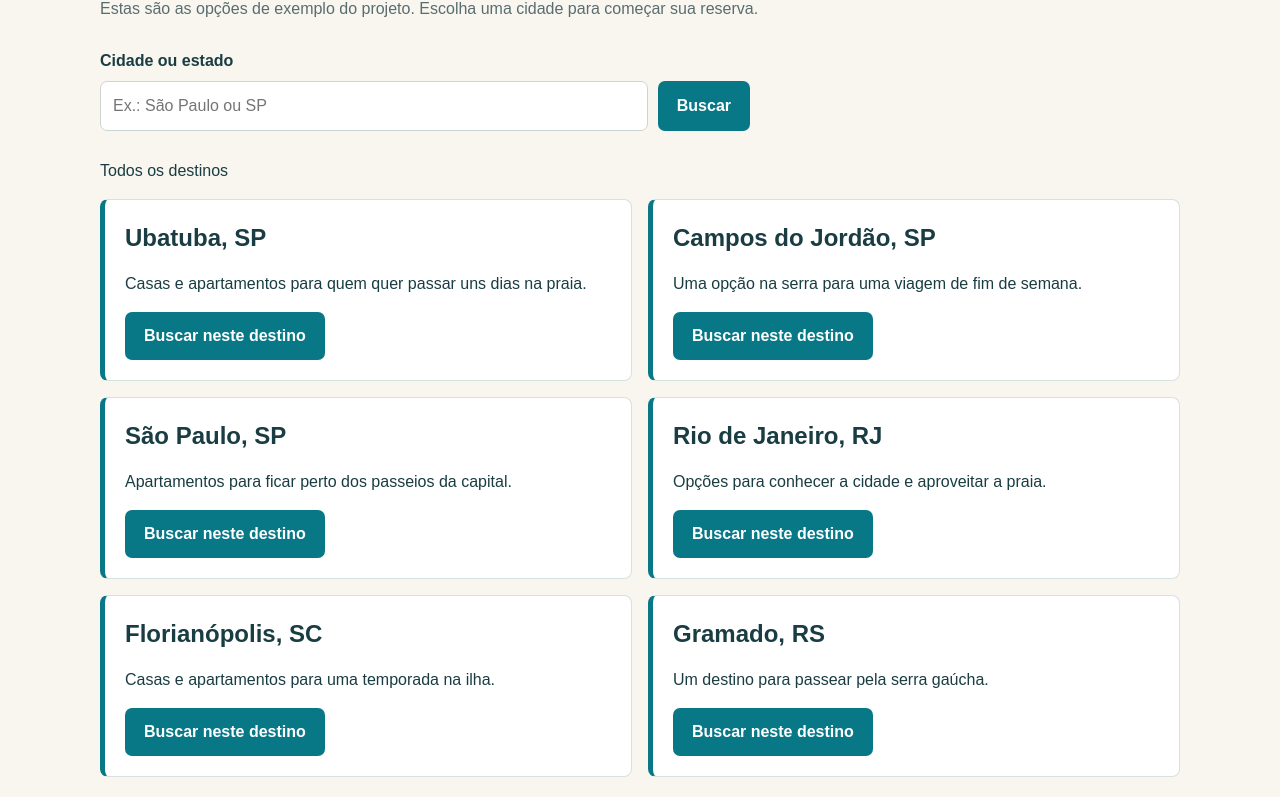
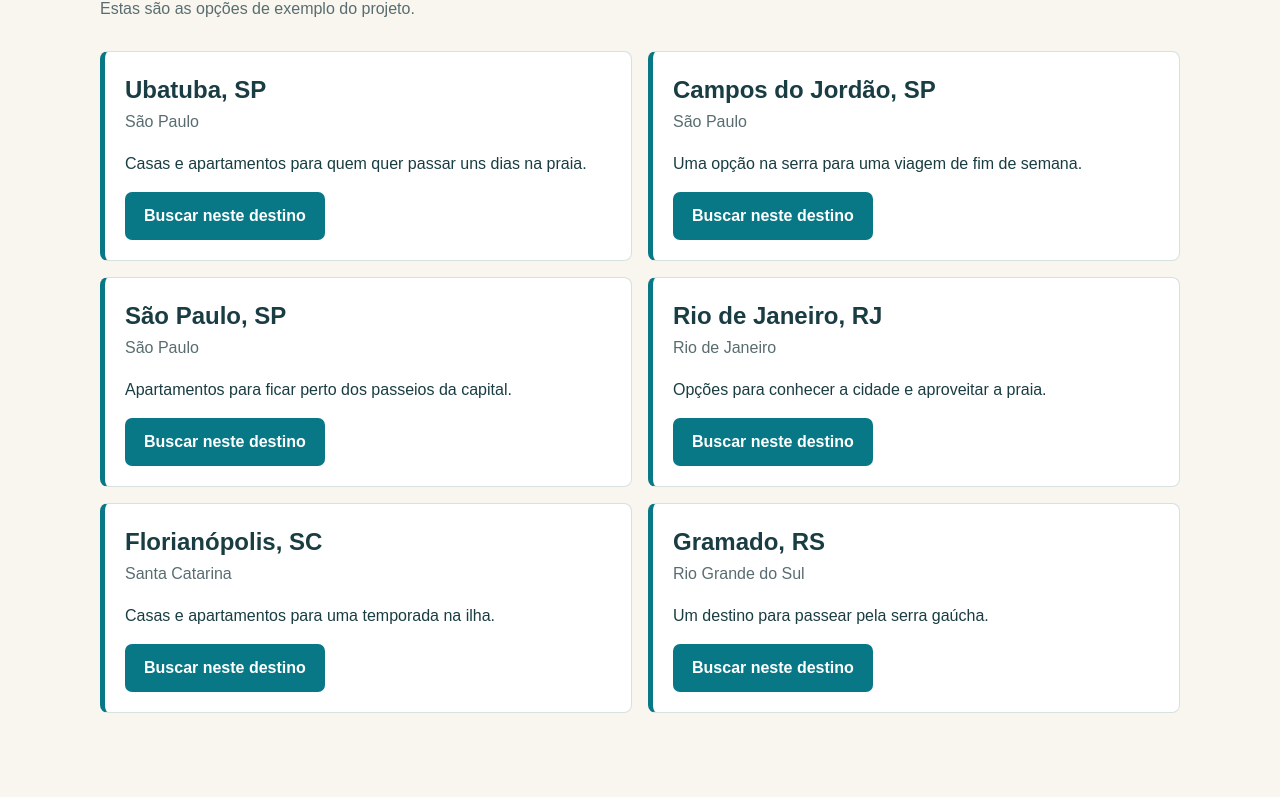
Before and after one commit to joaoespeleta/airbnb, a plain HTML site: page destinos.html in a window 1280 px wide. Shown: the part 231-1028 px from the top of the page. Drawn offline with Linux system fonts and the light colour scheme.

Commit message:
alterado os campos de busca

```diff
--- a/css/destinos.css
+++ b/css/destinos.css
@@ -1,4 +1,3 @@
-.busca-na-lista {
-  max-width: 650px;
-  margin: 28px 0;
+.lista-reservas {
+  margin-top: 30px;
 }
--- a/css/style.css
+++ b/css/style.css
@@ -148,30 +148,6 @@ nav .selecionado {
 .botao-perigo {
   background: var(--vermelho);
   color: white;
-}
-
-.busca-destino label {
-  display: block;
-  margin-bottom: 8px;
-  font-weight: bold;
-}
-
-.busca-destino > div {
-  display: flex;
-  gap: 10px;
-}
-
-.busca-destino input {
-  flex: 1;
-  min-width: 0;
-  width: 100%;
-  padding: 12px;
-  border: 1px solid #cdd5d1;
-  border-radius: 7px;
-}
-
-.busca-destino input:focus {
-  outline: 3px solid #edbd6b;
 }
 
 #form-reserva,
@@ -409,9 +385,3 @@ button:focus-visible {
     flex-direction: column;
   }
 }
-
-@media (max-width: 400px) {
-  .busca-destino > div {
-    flex-direction: column;
-  }
-}
--- a/destinos.html
+++ b/destinos.html
@@ -1,15 +1,17 @@
 <!DOCTYPE html>
 <html lang="pt-BR">
   <head>
-  <meta charset="UTF-8">
-  <meta name="viewport" content="width=device-width, initial-scale=1.0">
+    <meta charset="UTF-8" />
+    <meta name="viewport" content="width=device-width, initial-scale=1.0" />
     <title>Hospedá - Destinos</title>
-  <link rel="stylesheet" href="css/style.css">
-  <link rel="stylesheet" href="css/destinos.css">
+    <link rel="stylesheet" href="css/style.css" />
+    <link rel="stylesheet" href="css/destinos.css" />
   </head>
   <body>
     <header>
-    <a class="logo" href="index.html"><img src="img/logo-hospeda.png" alt="Hospedá - início"></a>
+      <a class="logo" href="index.html">
+        <img src="img/logo-hospeda.png" alt="Hospedá - início" />
+      </a>
       <nav>
         <a href="index.html">Início</a>
         <a href="destinos.html" class="selecionado" aria-current="page">Destinos</a>
@@ -20,25 +22,21 @@
         <a href="cadastro.html">Cadastre-se</a>
       </nav>
     </header>
+
     <main class="conteudo pagina-interna">
       <div class="cabecalho-pagina">
-      <h1>Encontre seu destino</h1>
-      <p>Estas são as opções de exemplo do projeto. Escolha uma cidade para começar sua reserva.</p>
+        <h1>Destinos</h1>
+        <p>Estas são as opções de exemplo do projeto.</p>
       </div>
-    <form action="destinos.html" method="get" class="busca-destino busca-na-lista">
-      <label for="destino-busca">Cidade ou estado</label>
-      <div><input id="destino-busca" name="destino" type="search" placeholder="Ex.: São Paulo ou SP" maxlength="70"><button class="botao botao-verde" type="submit">Buscar</button></div>
-    </form>
-    <p id="resultado-busca" role="status"></p>
-    <section id="lista-destinos" class="lista-reservas" aria-label="Destinos encontrados"></section>
-    <div id="destino-nao-encontrado" class="sem-reservas" hidden>
-      <h2>Não encontramos esse destino</h2>
-      <p>Tente outra cidade ou consulte a lista completa.</p>
-      <a class="botao botao-verde" href="destinos.html">Ver todos os destinos</a>
-    </div>
+
+      <section id="lista-destinos" class="lista-reservas" aria-label="Destinos"></section>
     </main>
-  <footer><p><strong>Hospedá</strong> · Projeto acadêmico de Desenvolvimento Web II</p><p>Mackenzie · 2026</p></footer>
-  <script type="module" src="js/destinos.js"></script>
-<script type="module" src="js/conta.js"></script>
+
+    <footer>
+      <p><strong>Hospedá</strong> · Projeto acadêmico de Desenvolvimento Web II</p>
+      <p>Mackenzie · 2026</p>
+    </footer>
+
+    <script src="js/destinos.js"></script>
   </body>
 </html>
--- a/js/conta.js
+++ b/js/conta.js
@@ -25,7 +25,7 @@ if (formulario) {
     const mensagem = document.querySelector("#mensagem-conta");
     const email = document.querySelector("#email").value.trim().toLowerCase();
     const senha = document.querySelector("#senha").value.trim();
-    const dados = lerDados("contas_airbn", []);
+    const dados = lerDados("contas_hospeda", []);
 
     let contas = [];
     if (Array.isArray(dados)) {
@@ -73,7 +73,7 @@ if (formulario) {
       };
 
       contas.push(conta);
-      localStorage.setItem("contas_airbn", JSON.stringify(contas));
+      localStorage.setItem("contas_hospeda", JSON.stringify(contas));
       window.location.href = "login.html";
     } else {
       if (conta === null) {
--- a/js/dados.js
+++ b/js/dados.js
@@ -1,4 +1,4 @@
-const nomeLocal = "reservas_airbn";
+const nomeLocal = "reservas_hospeda";
 
 const exemplos = [
   {
--- a/js/destinos.js
+++ b/js/destinos.js
@@ -1,70 +1,61 @@
-import { lerParametro } from "./endereco.js";
-
 const destinos = [
-  { cidade: "Ubatuba", estado: "São Paulo", sigla: "SP", descricao: "Casas e apartamentos para quem quer passar uns dias na praia." },
-  { cidade: "Campos do Jordão", estado: "São Paulo", sigla: "SP", descricao: "Uma opção na serra para uma viagem de fim de semana." },
-  { cidade: "São Paulo", estado: "São Paulo", sigla: "SP", descricao: "Apartamentos para ficar perto dos passeios da capital." },
-  { cidade: "Rio de Janeiro", estado: "Rio de Janeiro", sigla: "RJ", descricao: "Opções para conhecer a cidade e aproveitar a praia." },
-  { cidade: "Florianópolis", estado: "Santa Catarina", sigla: "SC", descricao: "Casas e apartamentos para uma temporada na ilha." },
-  { cidade: "Gramado", estado: "Rio Grande do Sul", sigla: "RS", descricao: "Um destino para passear pela serra gaúcha." }
-
+  {
+    cidade: "Ubatuba",
+    estado: "São Paulo",
+    sigla: "SP",
+    descricao: "Casas e apartamentos para quem quer passar uns dias na praia."
+  },
+  {
+    cidade: "Campos do Jordão",
+    estado: "São Paulo",
+    sigla: "SP",
+    descricao: "Uma opção na serra para uma viagem de fim de semana."
+  },
+  {
+    cidade: "São Paulo",
+    estado: "São Paulo",
+    sigla: "SP",
+    descricao: "Apartamentos para ficar perto dos passeios da capital."
+  },
+  {
+    cidade: "Rio de Janeiro",
+    estado: "Rio de Janeiro",
+    sigla: "RJ",
+    descricao: "Opções para conhecer a cidade e aproveitar a praia."
+  },
+  {
+    cidade: "Florianópolis",
+    estado: "Santa Catarina",
+    sigla: "SC",
+    descricao: "Casas e apartamentos para uma temporada na ilha."
+  },
+  {
+    cidade: "Gramado",
+    estado: "Rio Grande do Sul",
+    sigla: "RS",
+    descricao: "Um destino para passear pela serra gaúcha."
+  }
 ];
 
-// Troca os acentos mais comuns para facilitar a busca por cidades.
-function tirarAcentos(texto) {
-  let acentos = "áàâãäéèêëíìîïóòôõöúùûüç";
-  let letras =  "aaaaaeeeeiiiiooooouuuuc";
-  let resultado = "";
-  texto = texto.toLowerCase().trim();
-
-  for (let letra of texto) {
-    let posicao = acentos.indexOf(letra);
-    if (posicao >= 0) {
-      resultado = resultado + letras[posicao];
-    } else {
-      resultado = resultado + letra;
-    }
-  }
-  return resultado;
-}
-
-let busca = lerParametro("destino").trim().slice(0, 70);
-document.querySelector("#destino-busca").value = busca;
-let palavras = tirarAcentos(busca).replaceAll(",", " ").split(" ");
-let encontrados = [];
-
 for (let destino of destinos) {
-  let nome = tirarAcentos(destino.cidade + " " + destino.estado + " " + destino.sigla);
-  let encontrou = true;
-  for (let palavra of palavras) {
-    if (!nome.includes(palavra)) {
-      encontrou = false;
-      break;
-    }
-  }
-  if (encontrou) {
-    encontrados.push(destino);
-  }
-}
-
-if (busca === "") {
-  document.querySelector("#resultado-busca").textContent = "Todos os destinos";
-} else {
-  document.querySelector("#resultado-busca").textContent = encontrados.length + ' destino(s) para "' + busca + '"';
-}
-document.querySelector("#destino-nao-encontrado").hidden = encontrados.length > 0;
-
-for (let destino of encontrados) {
   let cartao = document.createElement("article");
   cartao.className = "cartao-reserva";
+
   let titulo = document.createElement("h2");
   titulo.textContent = destino.cidade + ", " + destino.sigla;
+
   let descricao = document.createElement("p");
   descricao.textContent = destino.descricao;
+
+  let textoEstado = document.createElement("p");
+  textoEstado.className = "subtitulo";
+  textoEstado.textContent = destino.estado;
+
   let link = document.createElement("a");
   link.className = "botao botao-verde";
+  link.href = "reserva.html";
   link.textContent = "Buscar neste destino";
-  link.href = "reserva.html?destino=" + encodeURIComponent(titulo.textContent);
-  cartao.append(titulo, descricao, link);
+
+  cartao.append(titulo, textoEstado, descricao, link);
   document.querySelector("#lista-destinos").appendChild(cartao);
 }
--- a/js/endereco.js
+++ /dev/null
@@ -1,22 +0,0 @@
-// Exemplo: ?destino=Ubatuba&editar=1
-export function lerParametro(nome) {
-  let endereco = window.location.search.substring(1);
-  let parametros = endereco.split("&");
-
-  for (let parametro of parametros) {
-    let separador = parametro.indexOf("=");
-    let chave = parametro.substring(0, separador);
-    let valor = parametro.substring(separador + 1);
-
-    if (chave === nome) {
-      // O formulario coloca + nos espacos e codifica os acentos na URL.
-      valor = valor.replaceAll("+", " ");
-      try {
-        return decodeURIComponent(valor);
-      } catch {
-        return "";
-      }
-    }
-  }
-  return "";
-}
--- a/js/reservas.js
+++ b/js/reservas.js
@@ -14,7 +14,8 @@ lista.addEventListener("click", function(evento) {
   let id = Number(botao.dataset.id);
 
   if (botao.dataset.acao === "editar") {
-    window.location.href = "reserva.html?editar=" + id;
+    localStorage.setItem("editar_reserva_hospeda", id);
+    window.location.href = "reserva.html";
   } else if (botao.dataset.acao === "excluir") {
     excluirReserva(id);
   }
@@ -114,6 +115,6 @@ function baixarArquivo() {
   let arquivo = new Blob([conteudo], { type: "application/json" });
   let link = document.createElement("a");
   link.href = URL.createObjectURL(arquivo);
-  link.download = "reservas-airbn.json";
+  link.download = "reservas-hospeda.json";
   link.click();
 }
--- a/js/util.js
+++ b/js/util.js
@@ -24,7 +24,7 @@ export function proximoId(lista) {
 }
 
 export function pegarImoveis() {
-  let texto = localStorage.getItem("imoveis_airbn");
+  let texto = localStorage.getItem("imoveis_hospeda");
 
   if (texto === null) {
     return [];
@@ -34,5 +34,5 @@ export function pegarImoveis() {
 }
 
 export function salvarImoveis(imoveis) {
-  localStorage.setItem("imoveis_airbn", JSON.stringify(imoveis));
+  localStorage.setItem("imoveis_hospeda", JSON.stringify(imoveis));
 }
```
Also changed, not shown: index.html (+1 -15 lines), js/reserva.js (+2 -8 lines), reserva.html (+1 -5 lines), 2 other files. Lines whose indentation alone changed are shown as unchanged.
